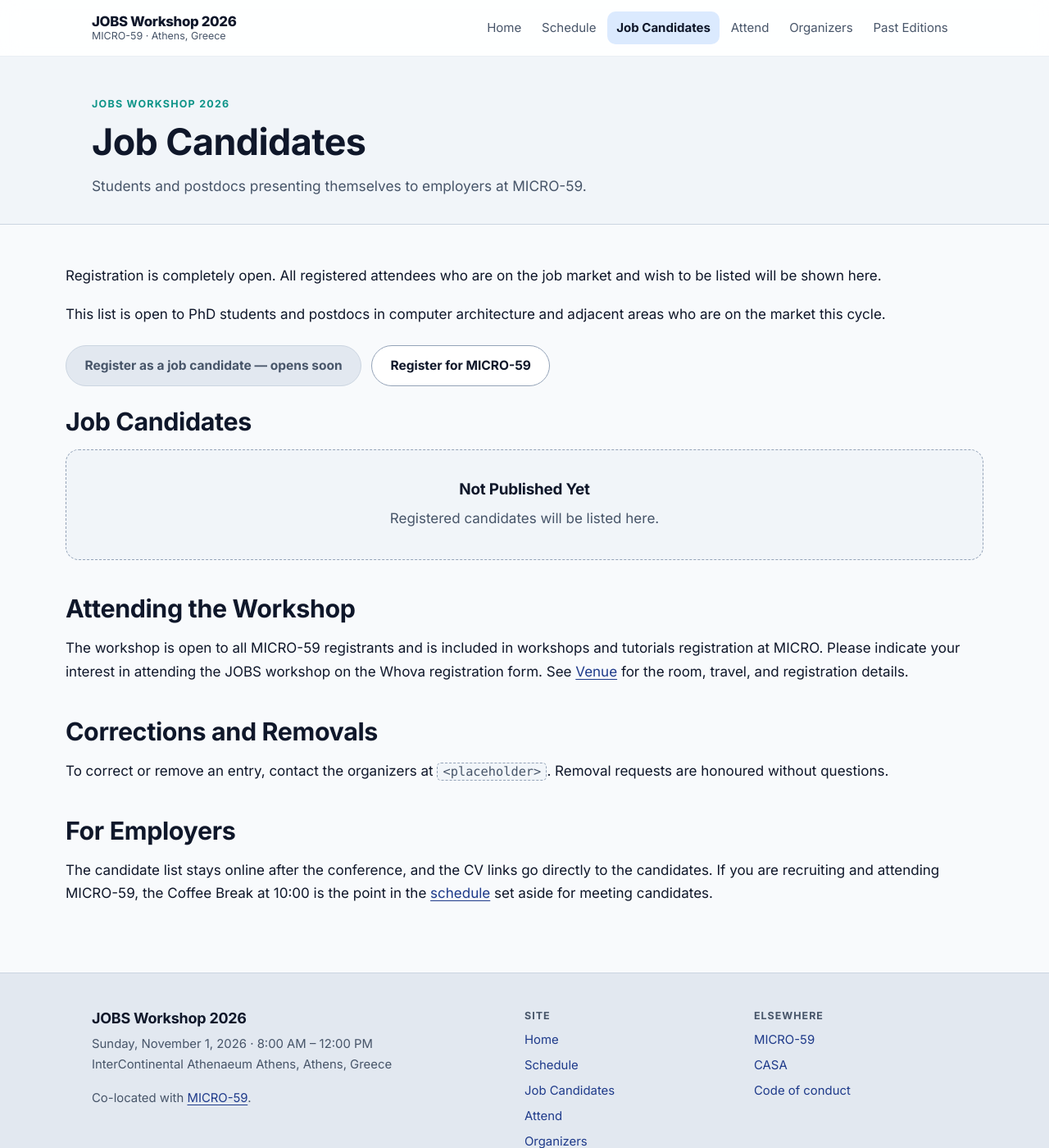
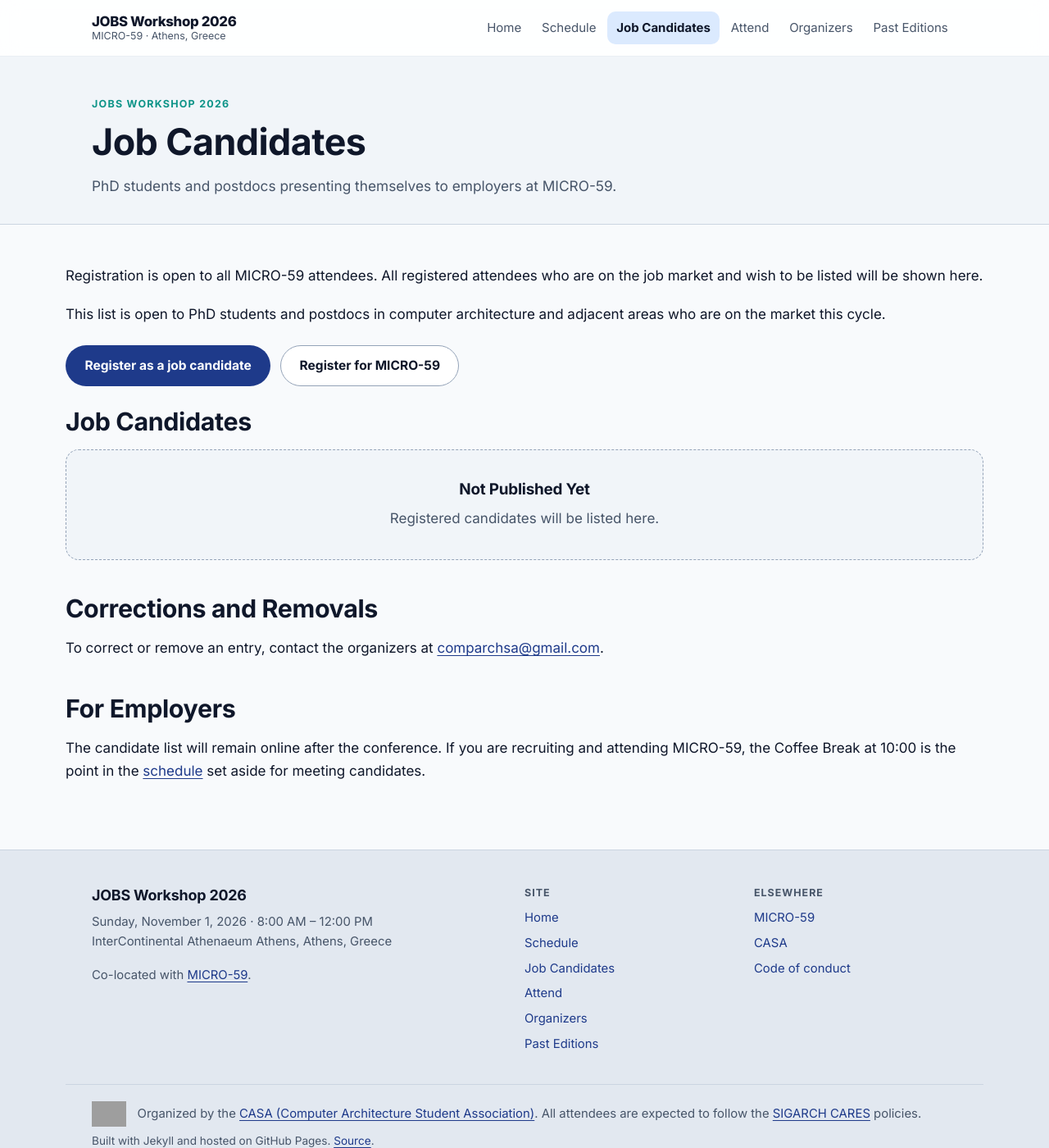
Before and after one commit to comparchsa/jobs-workshop.github.io, a Jekyll site: the page built from candidates.md, in a window 1280 px wide and 1400 px high. Shown: the whole window at 82% size. Built offline with Jekyll 4.4.1, drawn with Linux system fonts in a browser that asks for light colours; grey boxes are pictures that could not be loaded.

Commit message:
Registration link and other updates

```diff
--- a/_data/workshop.yml
+++ b/_data/workshop.yml
@@ -44,14 +44,14 @@ conference_registration_url: "https://www.microarch.org/micro59/attend/register.
 # renders as a greyed-out "opens soon" chip instead of a dead link.
 submission:
   label: "Register as a job candidate"
-  url: ""
+  url: "https://forms.gle/PxQCya791N4Py2Hs8"
   hotcrp_name: ""       # e.g. "jobs2026.hotcrp.com" — shown as the link text
 
 # --- Contact / community ----------------------------------------------------
 # TODO: replace with the address the organizers actually monitor.
 # Until this contains an "@" it is printed as plain text on the site rather
 # than a mailto link, so no dead address is ever published.
-contact_email: "<placeholder>"
+contact_email: "comparchsa@gmail.com"
 organizing_body: "CASA (Computer Architecture Student Association)"
 organizing_body_url: "https://www.comparchsa.org"
 code_of_conduct_url: "https://www.sigarch.org/benefit/cares/"
@@ -60,9 +60,9 @@ code_of_conduct_url: "https://www.sigarch.org/benefit/cares/"
 # Rendered on the Home page. Replace "TBD" as each date is fixed.
 important_dates:
   - what: "Job candidate registration opens"
-    when: "TBD"
+    when: "August 18, 2026"
   - what: "Registration deadline"
-    when: "TBD"
+    when: "October 20, 2026"
   - what: "Workshop"
     when: "November 1, 2026"
 
--- a/candidates.md
+++ b/candidates.md
@@ -1,6 +1,6 @@
 ---
 title: Job Candidates
-subtitle: Students and postdocs presenting themselves to employers at MICRO-59.
+subtitle: PhD students and postdocs presenting themselves to employers at MICRO-59.
 description: >-
   How to register as a JOBS 2026 job candidate, and the list of candidates
   attending this edition. Open to PhD students and postdocs in computer
@@ -12,7 +12,7 @@ permalink: /candidates/
 {% assign candidates = site.data.candidates %}
 {% assign candidate_count = candidates | size %}
 
-Registration is completely open. All registered attendees who are on the job market and wish to be listed will be shown here.
+Registration is open to all MICRO-59 attendees. All registered attendees who are on the job market and wish to be listed will be shown here.
 
 This list is open to PhD students and postdocs in computer architecture and
 adjacent areas who are on the market this cycle.
@@ -66,20 +66,14 @@ focusable, so it is announced rather than landed on silently.
 </div>
 {% endif %}
 
-## Attending the Workshop
-
-The workshop is open to all {{ w.conference_name }} registrants and is included
-in workshops and tutorials registration at MICRO. Please indicate your interest in attending the JOBS workshop on the Whova registration form. See [Venue]({{ '/venue/' | relative_url }}) for the room,
-travel, and registration details.
 
 ## Corrections and Removals
 
 To correct or remove an entry, contact the organizers at
-{% include contact.html %}. Removal requests are honoured without questions.
+{% include contact.html %}.
 
 ## For Employers
 
-The candidate list stays online after the conference, and the CV links go
-directly to the candidates. If you are recruiting and attending MICRO-59, the
+The candidate list will remain online after the conference. If you are recruiting and attending MICRO-59, the
 Coffee Break at 10:00 is the point in the
 [schedule]({{ '/schedule/' | relative_url }}) set aside for meeting candidates.
```
Also changed, not shown: index.html (+4 -5 lines), schedule.md (+1 -2 lines).
